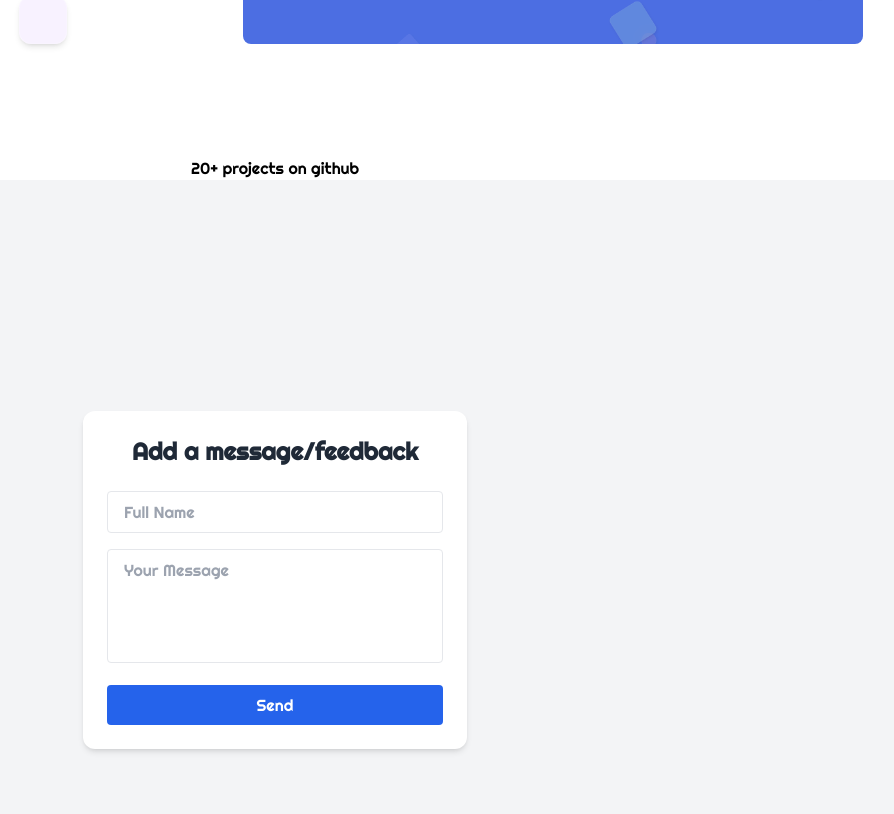
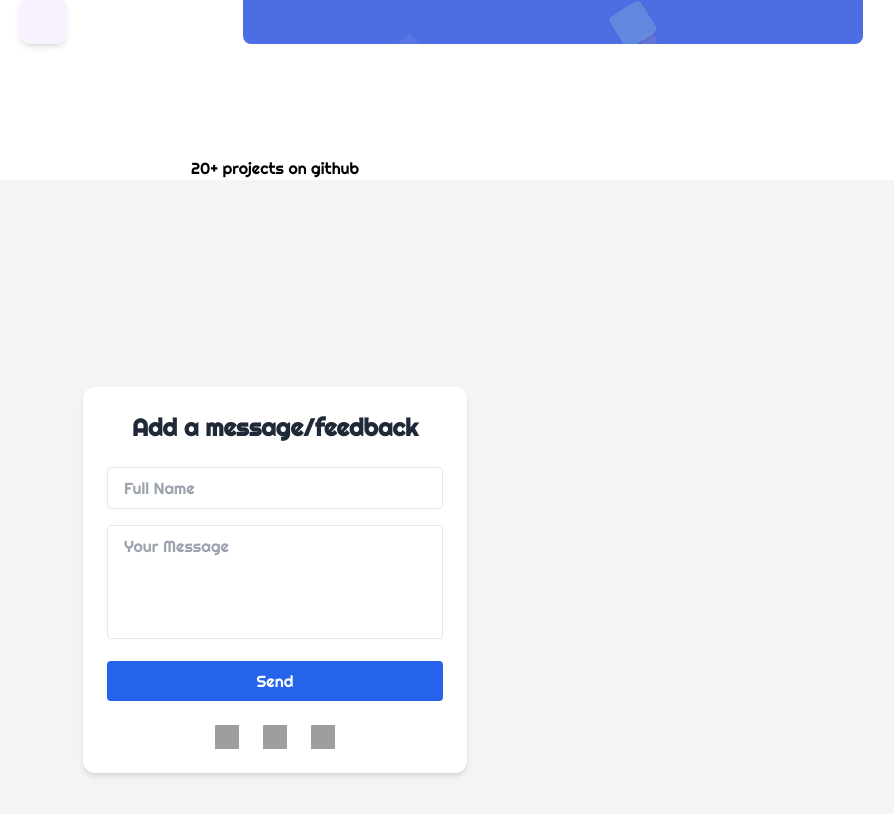
Before and after one commit to Aliakbarshk/My-Portfolio, a React (Vite) app: page / in a window 1280 px wide. Shown: the part 4174-4988 px from the top of the page, without its empty margins (365-1259 px from the left). Built offline with nearby package versions, Linux system fonts and the light colour scheme; grey boxes are pictures that could not be loaded; a web font is replaced by a local one.

Commit message:
added sm logos

```diff
--- a/src/components/form.jsx
+++ b/src/components/form.jsx
@@ -50,6 +50,43 @@ const Fform = () => {
         >
           Send
         </button>
+
+        {/* Social Media Icons */}
+        <div className="flex justify-center gap-6 mt-6">
+          <a
+            href="https://linkedin.com/in/yourprofile"
+            target="_blank"
+            rel="noopener noreferrer"
+          >
+            <img
+              src="https://cdn.jsdelivr.net/npm/simple-icons@v9/icons/linkedin.svg"
+              alt="LinkedIn"
+              className="w-6 h-6 hover:scale-110 transition"
+            />
+          </a>
+          <a
+            href="https://github.com/yourprofile"
+            target="_blank"
+            rel="noopener noreferrer"
+          >
+            <img
+              src="https://cdn.jsdelivr.net/npm/simple-icons@v9/icons/github.svg"
+              alt="GitHub"
+              className="w-6 h-6 hover:scale-110 transition"
+            />
+          </a>
+          <a
+            href="https://twitter.com/yourprofile"
+            target="_blank"
+            rel="noopener noreferrer"
+          >
+            <img
+              src="https://cdn.jsdelivr.net/npm/simple-icons@v9/icons/x.svg"
+              alt="Twitter X"
+              className="w-6 h-6 hover:scale-110 transition"
+            />
+          </a>
+        </div>
       </form>
     </div>
   );
```
